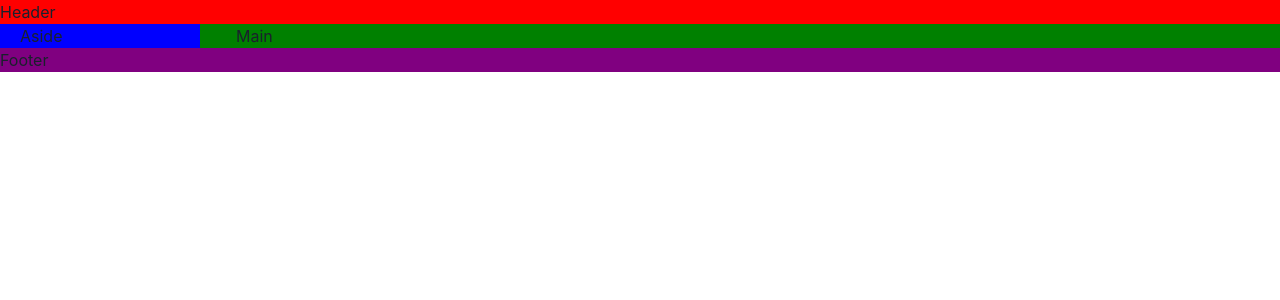
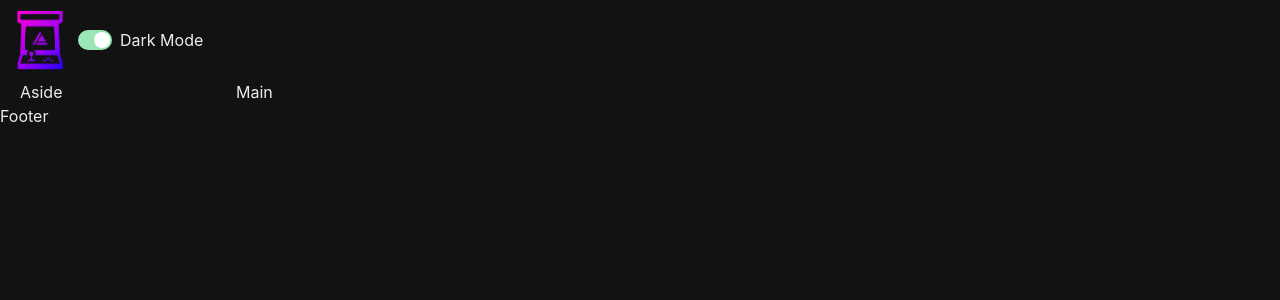
Before and after one commit to patrigarcia/e-commerce_frontend, a React (Vite) app: page / in a window 1280 px wide. Shown: the top 300 px of the page. Built offline with nearby package versions, Linux system fonts and the light colour scheme.

Commit message:
Add dark mode capability

```diff
--- a/src/App.jsx
+++ b/src/App.jsx
@@ -4,22 +4,20 @@
 const App = () => {
     return (
         <Grid templateAreas={{ base: `"nav" "main" "footer"`, lg: `"nav nav" "aside main" "footer footer"` }} templateColumns={{ base: "1fr", lg: "200px 1fr" }}>
-            <GridItem area="nav" background="red">
+            <GridItem area="nav">
                 <Header />
             </GridItem>
             <Show above="lg">
-                <GridItem area="aside" paddingX={5} background="blue">
+                <GridItem area="aside" paddingX={5}>
                     Aside
                 </GridItem>
             </Show>
-            <GridItem area="main" background="green">
+            <GridItem area="main">
                 <Box paddingLeft={9} paddingRight={9}>
                     Main
                 </Box>
             </GridItem>
-            <GridItem area="footer" background="purple">
-                Footer
-            </GridItem>
+            <GridItem area="footer">Footer</GridItem>
         </Grid>
     );
 };
--- /dev/null
+++ b/src/components/ColorModeSwitch/ColorModeSwitch.jsx
@@ -0,0 +1,14 @@
+import { HStack, Switch, Text, useColorMode } from "@chakra-ui/react";
+
+const ColorModeSwitch = () => {
+    const { toggleColorMode, colorMode } = useColorMode();
+
+    return (
+        <HStack>
+            <Switch colorScheme="green" isChecked={colorMode === "dark"} onChange={toggleColorMode} />
+            <Text whiteSpace="nowrap">Dark Mode</Text>
+        </HStack>
+    );
+};
+
+export default ColorModeSwitch;
--- a/src/components/Header/Header.jsx
+++ b/src/components/Header/Header.jsx
@@ -1,7 +1,14 @@
-import React from "react";
+import { HStack, Image } from "@chakra-ui/react";
+import logo from "../../assets/arcade.png";
+import ColorModeSwitch from "../ColorModeSwitch/ColorModeSwitch";
 
 const Header = () => {
-    return <div>Header</div>;
+    return (
+        <HStack padding="10px" justifyContent="equal">
+            <Image src={logo} boxSize="60px" />
+            <ColorModeSwitch />
+        </HStack>
+    );
 };
 
 export default Header;
--- a/src/main.jsx
+++ b/src/main.jsx
@@ -1,12 +1,14 @@
-import { ChakraProvider } from "@chakra-ui/react";
+import { ChakraProvider, ColorModeScript } from "@chakra-ui/react";
 import React from "react";
 import ReactDOM from "react-dom/client";
+import theme from "./theme";
 import App from "./App";
 
 const rootElement = document.getElementById("root");
 
 ReactDOM.createRoot(rootElement).render(
-    <ChakraProvider>
+    <ChakraProvider theme={theme}>
+        <ColorModeScript initialColorMode={theme.config.initialColorMode} />
         <App />
     </ChakraProvider>
 );
--- /dev/null
+++ b/src/theme.js
@@ -0,0 +1,25 @@
+import { extendTheme } from "@chakra-ui/react";
+
+const config = {
+    initialColorMode: "dark",
+};
+
+const theme = extendTheme({
+    config,
+    colors: {
+        gray: {
+            50: "#f9f9f9",
+            100: "#ededed",
+            200: "#d3d3d3",
+            300: "#b3b3b3",
+            400: "#a0a0a0",
+            500: "#898989",
+            600: "#6c6c6c",
+            700: "#202020",
+            800: "#121212",
+            900: "#111",
+        },
+    },
+});
+
+export default theme;
```
